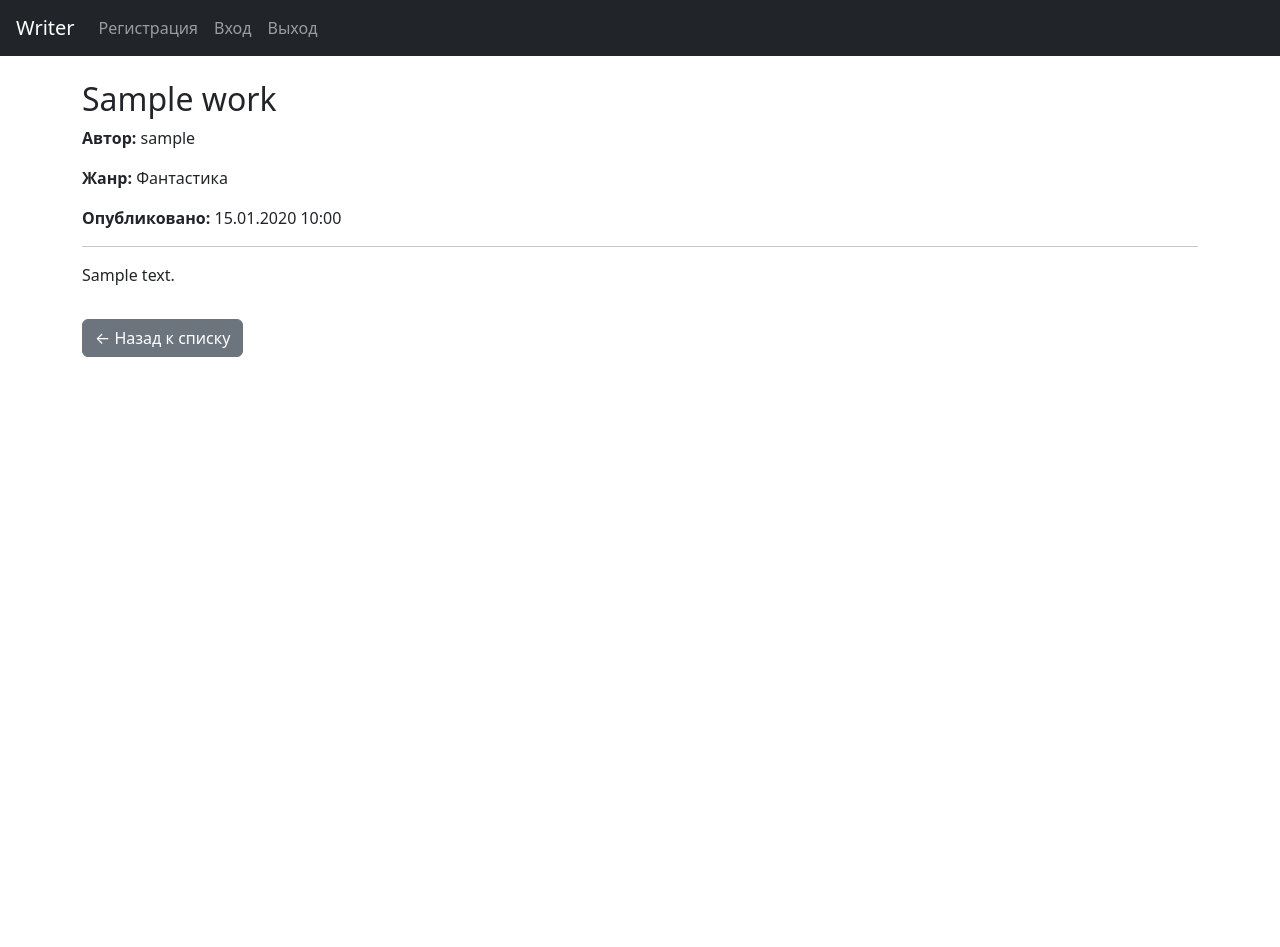
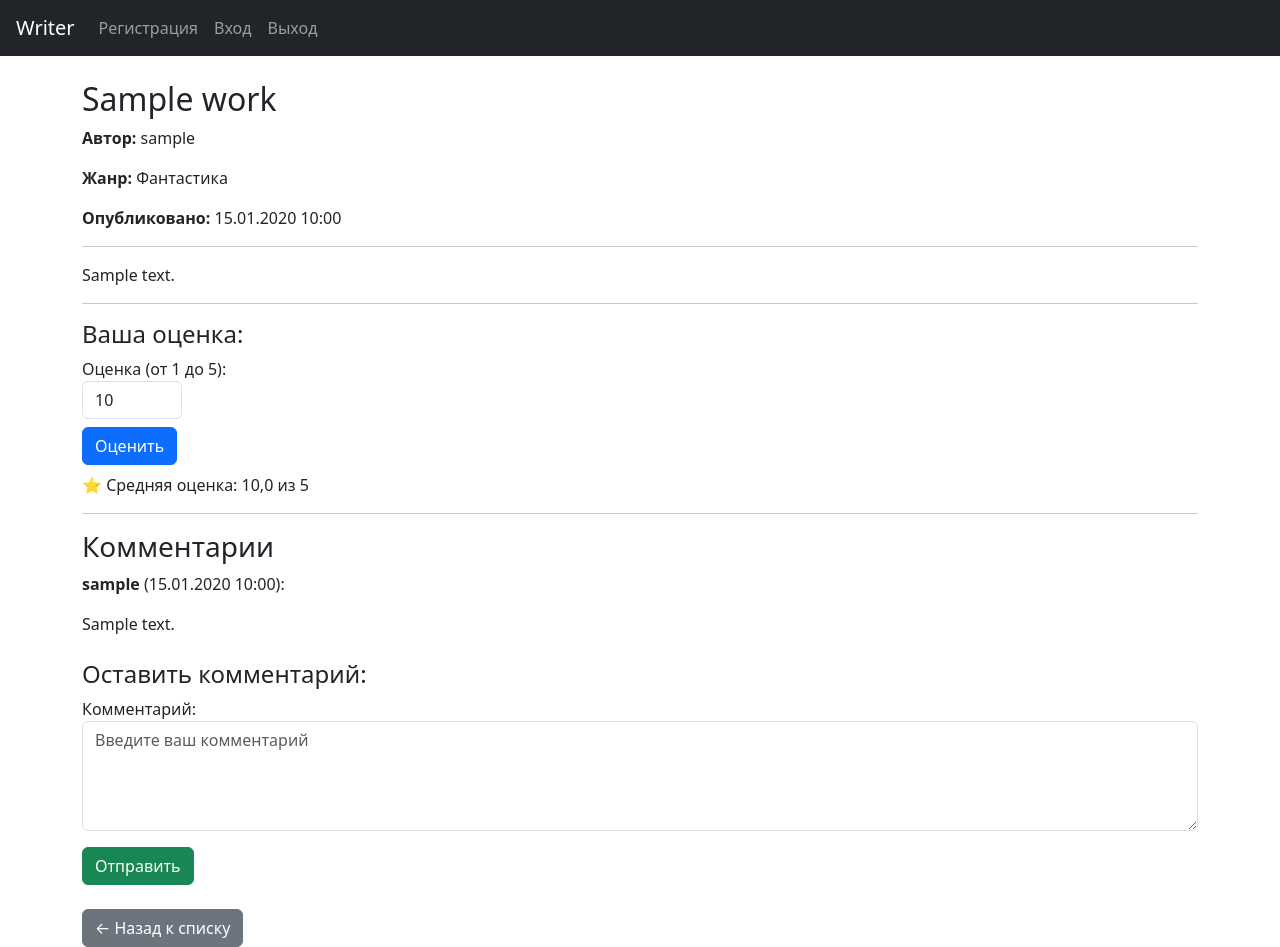
Before and after one commit to DmytroFedosyeyev/writer-platform, a Django app: page /works/1/ in a window 1280 px wide. Before the commit the page ends 357 px from the top, so only its background shows below. Run offline with Django 5.2, Linux system fonts and the light colour scheme; a user stored in the database is signed in; tables that the repository leaves empty hold one stand-in row (values such as "Sample post").

Commit message:
Добавлен рейтинг произведения: форма, отображение, расчёт средней оценки

```diff
--- /dev/null
+++ b/library/forms.py
@@ -0,0 +1,33 @@
+from .models import Rating, Comment
+from django import forms
+
+class RatingForm(forms.ModelForm):
+    class Meta:
+        model = Rating
+        fields = ['score']
+        widgets = {
+            'score': forms.NumberInput(attrs={
+                'min': 1,
+                'max': 5,
+                'class': 'form-control',
+                'placeholder': 'Оценка от 1 до 5'
+            })
+        }
+        labels = {
+            'score': 'Ваша оценка'
+        }
+
+class CommentForm(forms.ModelForm):
+    class Meta:
+        model = Comment
+        fields = ['text']
+        widgets = {
+            'text': forms.Textarea(attrs={
+                'class': 'form-control',
+                'rows': 4,
+                'placeholder': 'Введите ваш комментарий'
+            })
+        }
+        labels = {
+            'text': 'Комментарий'
+        }
--- a/library/templates/library/work_detail.html
+++ b/library/templates/library/work_detail.html
@@ -4,11 +4,64 @@
 
 {% block content %}
 <h2>{{ work.title }}</h2>
+
 <p><strong>Автор:</strong> {{ work.author.username }}</p>
 <p><strong>Жанр:</strong> {{ work.get_genre_display }}</p>
 <p><strong>Опубликовано:</strong> {{ work.published_date|date:"d.m.Y H:i" }}</p>
+
 <hr>
+
 <p>{{ work.content|linebreaks }}</p>
 
-<a href="{% url 'work_list' %}" class="btn btn-secondary mt-3">← Назад к списку</a>
+<!-- Блок рейтинга -->
+<hr>
+<h4>Ваша оценка:</h4>
+<form method="post">
+  {% csrf_token %}
+  <div class="mb-2">
+    <label for="id_score">Оценка (от 1 до 5):</label>
+    <input
+      type="number"
+      name="score"
+      id="id_score"
+      min="1"
+      max="5"
+      class="form-control"
+      style="max-width: 100px;"
+      value="{{ rating_form.score.value|default_if_none:'' }}"
+    >
+  </div>
+  <button type="submit" name="rate_submit" class="btn btn-primary">Оценить</button>
+</form>
+
+
+{% if average_rating %}
+  <p class="mt-2">⭐ Средняя оценка: {{ average_rating|floatformat:1 }} из 5</p>
+{% else %}
+  <p class="mt-2">Пока нет оценок</p>
+{% endif %}
+
+<!-- Блок комментариев -->
+<hr>
+<h3>Комментарии</h3>
+
+{% for comment in comments %}
+  <div class="mb-2">
+    <strong>{{ comment.user.username }}</strong> ({{ comment.created_at|date:"d.m.Y H:i" }}):
+    <p>{{ comment.text|linebreaks }}</p>
+  </div>
+{% empty %}
+  <p>Пока нет комментариев.</p>
+{% endfor %}
+
+<!-- Форма комментария -->
+<h4 class="mt-4">Оставить комментарий:</h4>
+<form method="post">
+  {% csrf_token %}
+  {{ form.as_p }}
+  <button type="submit" class="btn btn-success" name="comment_submit">Отправить</button>
+</form>
+
+<!-- Назад -->
+<a href="{% url 'work_list' %}" class="btn btn-secondary mt-4">← Назад к списку</a>
 {% endblock %}
--- a/library/views.py
+++ b/library/views.py
@@ -1,7 +1,10 @@
 from django.shortcuts import render, redirect, get_object_or_404
-from .models import Work
+from .models import Work, Rating
 from django.contrib.auth.decorators import login_required
 from django import forms
+from .forms import RatingForm, CommentForm
+from django.db.models import Avg
+
 
 
 class WorkForm(forms.ModelForm):
@@ -27,7 +30,45 @@ def create_work_view(request):
 @login_required
 def work_detail_view(request, work_id):
     work = get_object_or_404(Work, id=work_id)
-    return render(request, 'library/work_detail.html', {'work': work})
+    comments = work.comments.all().order_by('-created_at')
+
+    # Получаем оценку пользователя (если уже оценивал)
+    user_rating = Rating.objects.filter(user=request.user, work=work).first()
+
+    if request.method == 'POST':
+        if 'rate_submit' in request.POST:
+            rating_form = RatingForm(request.POST, instance=user_rating)
+            comment_form = CommentForm()
+            if rating_form.is_valid():
+                rating = rating_form.save(commit=False)
+                rating.user = request.user
+                rating.work = work
+                rating.save()
+                return redirect('work_detail', work_id=work.id)
+        elif 'comment_submit' in request.POST:
+            comment_form = CommentForm(request.POST)
+            rating_form = RatingForm(instance=user_rating)
+            if comment_form.is_valid():
+                comment = comment_form.save(commit=False)
+                comment.user = request.user
+                comment.work = work
+                comment.save()
+                return redirect('work_detail', work_id=work.id)
+    else:
+        rating_form = RatingForm(instance=user_rating)
+        comment_form = CommentForm()
+
+    # Средняя оценка
+    average_rating = work.ratings.aggregate(Avg('score'))['score__avg']
+
+    return render(request, 'library/work_detail.html', {
+        'work': work,
+        'comments': comments,
+        'form': comment_form,
+        'rating_form': rating_form,
+        'average_rating': average_rating,
+        'user_rating': user_rating,
+    })
 
 
 @login_required
@@ -56,4 +97,5 @@ def work_list_view(request):
         'title_query': title_query,
         'genre_filter': genre_filter,
         'author_query': author_query,
+        'work_model': Work,
     })
```
Also changed, not shown: library/templates/library/work_list.html (+29 -1 lines).
